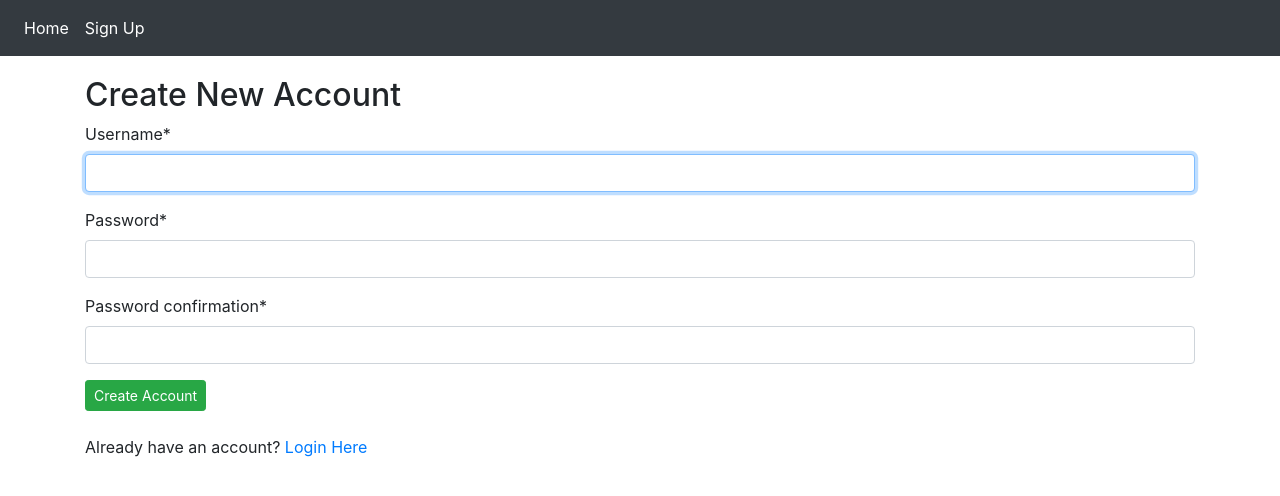
After one commit to amayordomo/DjangoBlog, a Django app: page /account/signup in a window 1280 px wide. The commit adds this page. Shown: the top 496 px of the page. Run offline with Django 5.2, Linux system fonts and the light colour scheme; some libraries are stand-ins or nearby versions.

Commit message:
User account creation page & functionality added

```diff
--- /dev/null
+++ b/App_Login/forms.py
@@ -0,0 +1,16 @@
+from django.contrib.auth.forms import UserCreationForm
+
+class CustomUserCreationForm(UserCreationForm):
+    class Meta(UserCreationForm.Meta):
+        fields = ('username', 'password1', 'password2')  # Exclude other unwanted fields
+
+    def __init__(self, *args, **kwargs):
+        super().__init__(*args, **kwargs)
+
+         # Remove the help text from the password fields
+        self.fields['username'].help_text = None
+        self.fields['password1'].help_text = None
+        self.fields['password2'].help_text = None
+
+        if 'usable_password' in self.fields:
+            del self.fields['usable_password']
--- a/App_Login/urls.py
+++ b/App_Login/urls.py
@@ -1,4 +1,8 @@
 from django.urls import path
+from . import views
+
+app_name = 'App_Login'
 
 urlpatterns = [
+    path('signup', views.signup, name='signup')
 ]
--- a/App_Login/views.py
+++ b/App_Login/views.py
@@ -1,3 +1,16 @@
 from django.shortcuts import render
+from . forms import CustomUserCreationForm
 
 # Create your views here.
+def signup(request):
+    form = CustomUserCreationForm()
+    registered = False
+
+    if request.method == 'POST':
+        form = CustomUserCreationForm(data=request.POST)
+        if form.is_valid():
+            form.save()
+            registered = True
+
+    context = {'form' : form, 'registered' : registered}
+    return render(request, 'App_Login/signup.html', context)
--- a/templates/App_Blog/blog_list.html
+++ b/templates/App_Blog/blog_list.html
@@ -2,5 +2,5 @@
 {% block title %} Blog Home {% endblock %}
 
 {% block body_block %}
-<h1>Home blog page here!</h1>
+    <h1>Home blog page here!</h1>
 {% endblock %}
--- /dev/null
+++ b/templates/App_Login/signup.html
@@ -0,0 +1,24 @@
+{% extends 'base.html' %}
+{% load crispy_forms_tags %}
+
+{% block title %} Create New Account {% endblock %}
+
+{% block body_block %}
+
+    {% if registered %}
+        <div class="alert alert-success">
+            Account Created Successfully <a href="#">Login Here</a>
+        </div>
+
+    {% else %}
+        <h2>Create New Account</h2>
+        <form method="POST">
+            {{ form |crispy }}
+            {% csrf_token %}
+            <button type="submit" class="btn btn-success btn-sm">Create Account</button>
+        </form>
+        <br>
+        <p>Already have an account? <a href="#">Login Here</a></p>
+    {% endif %}
+
+{% endblock %}
--- a/templates/base.html
+++ b/templates/base.html
@@ -20,12 +20,17 @@
             <li class="nav-item active">
                 <a class="nav-link" href="{% url 'index' %}">Home</a>
             </li>
+            <li class="nav-item active">
+              <a class="nav-link" href="{% url 'App_Login:signup' %}">Sign Up</a>
+          </li>
         </ul>
     </nav>
 
-    {% block body_block %}
-    Your website body here!
-    {% endblock %}
+    <div class="container" style="padding-top:20px">
+      {% block body_block %}
+        Your website body here!
+      {% endblock %}
+    </div>
 
     <!-- Optional JavaScript -->
     <!-- jQuery first, then Popper.js, then Bootstrap JS -->
```
Also changed, not shown: DjangoBlog/settings.py (+7 -0 lines), db.sqlite3.
